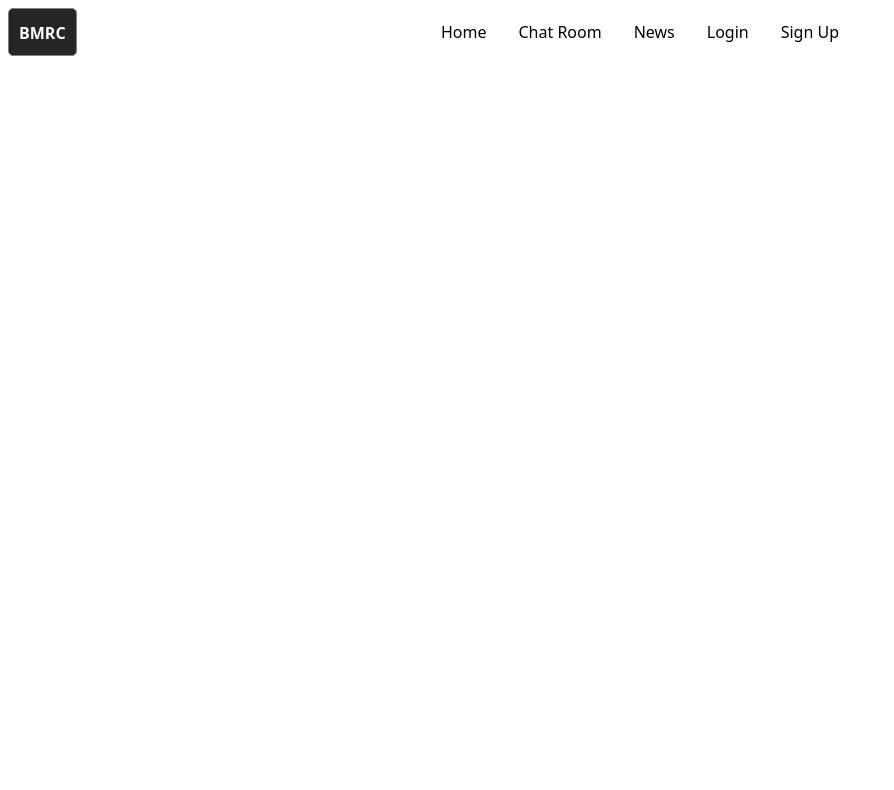
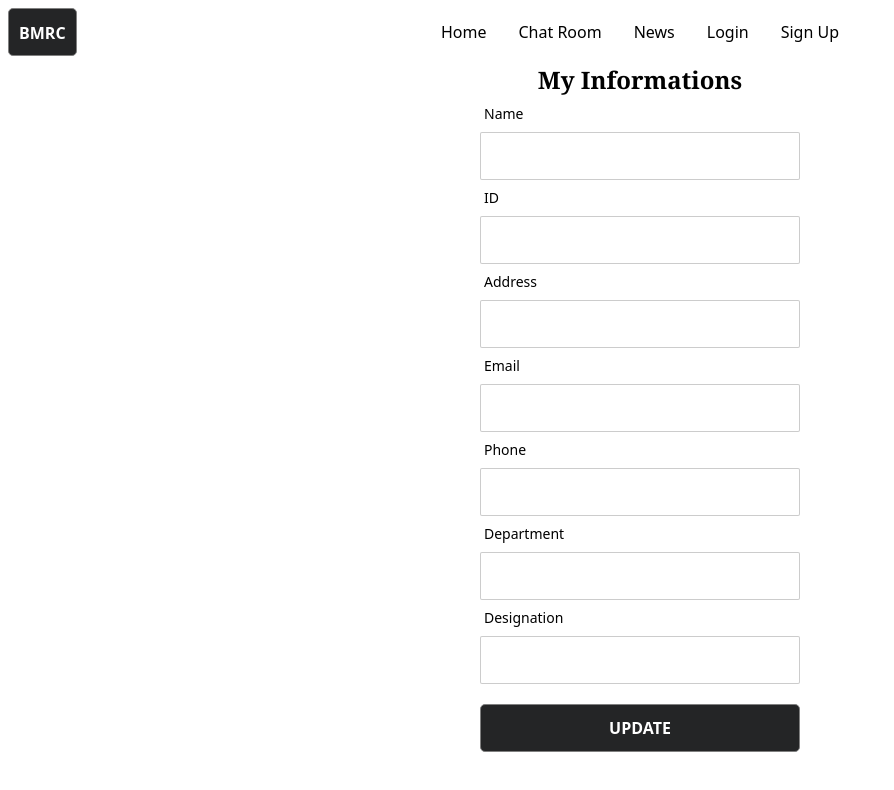
Before and after one commit to Rafath-Auvee/BMRC-Chat, a React (Create React App) app: page /data in a window 1280 px wide. Shown: the top 790 px of the page, without its empty margins (0-894 px from the left). Built offline with nearby package versions, Linux system fonts and the light colour scheme; no server answers.

Commit message:
member reg form added /data

```diff
--- a/package.json
+++ b/package.json
@@ -15,7 +15,7 @@
     "react-dom": "^18.2.0",
     "react-firebase-hooks": "^5.0.3",
     "react-google-maps": "^9.4.5",
-    "react-hook-form": "^7.34.1",
+    "react-hook-form": "^7.34.2",
     "react-moment": "^1.1.2",
     "react-router-dom": "^6.3.0",
     "react-scripts": "5.0.1",
--- a/src/App.js
+++ b/src/App.js
@@ -14,6 +14,7 @@ import ManageNews from "./Components/News/ManageNews";
 import NewsCard from "./Components/News/NewsCard";
 import Newsform from "./Components/News/Newsform";
 import NewsDescription from "./Components/News/NewsDescription";
+import MyProfile from './Components/DataCollection/MyProfile';
 
 
 function App() {
@@ -36,6 +37,7 @@ function App() {
         <Route path="/managenews" element={<ManageNews/>}/>
         <Route path='/news' element={<NewsCard/>}/>
         <Route path="/addnews" element={<Newsform/>}/>
+        <Route path="/data" element={<MyProfile/>}/>
         <Route
               path="/newsdescription/:id"
               element={<NewsDescription />}
--- /dev/null
+++ b/src/Components/DataCollection/MyProfile.js
@@ -0,0 +1,140 @@
+import React, { useState } from 'react';
+import { useAuthState } from 'react-firebase-hooks/auth';
+import { useForm } from 'react-hook-form';
+import { auth } from '../../firebase.init';
+
+
+
+const MyProfile = () => {
+    const [user] = useAuthState(auth)
+    const [updateUser,setUpdateUser] = useState([])
+
+    const { register, handleSubmit, reset } = useForm();
+
+    const onSubmit = async data => {
+        const currentUser = {
+            id:data?.id,
+            name:data?.name,
+            email: data?.email,
+            address: data?.address,
+            phone: data?.phone,
+            department: data?.department,
+            designation: data?.designation
+        }
+        console.log(currentUser);
+
+            // fetch(`https://sleepy-fjord-78360.herokuapp.com/user/${email}`, {
+            //     method: 'PUT',
+            //     headers: {
+            //         'content-type': 'application/json'
+            //     },
+            //     body: JSON.stringify(currentUser)
+            // })
+            //     .then(res => res.json())
+            //     .then(data => {
+            //         if (data.result.acknowledged) {
+            //             alert("Updated Successfully")
+            //             reset()
+            //         }
+
+            //     })
+
+
+    }
+
+
+    return (
+        <div>
+            <h1 className='text-2xl font-serif font-bold text-center'>My Informations</h1>
+            <div className="bg-transparent mx-auto max-w-xs mb-5 rounded-2xl w-100 ">
+                <form onSubmit={handleSubmit(onSubmit)}>
+                    <div className="form-control w-full max-w-xs">
+                        <label className="label">
+                            <span className="label-text">Name</span>
+                        </label>
+                        <input
+                            type="text"
+                            value={updateUser?.name}
+
+                            className="input input-bordered w-full max-w-xs"
+                            {...register("name")}
+                        />
+                    </div>
+                    <div className="form-control w-full max-w-xs">
+                        <label className="label">
+                            <span className="label-text">ID</span>
+                        </label>
+                        <input
+                            type="text"
+                            value={updateUser?.id}
+
+                            className="input input-bordered w-full max-w-xs"
+                            {...register("id")}
+                        />
+                    </div>
+                    <div className="form-control w-full max-w-xs">
+                        <label className="label">
+                            <span className="label-text">Address</span>
+                        </label>
+                        <input
+                            type="text"
+                            value={updateUser?.address}
+                            className="input input-bordered w-full max-w-xs"
+                            {...register("address")}
+                        />
+                    </div>
+                    <div className="form-control w-full max-w-xs">
+                        <label className="label">
+                            <span className="label-text">Email</span>
+                        </label>
+                        <input
+                            type="text"
+                            value={updateUser?.email}
+                            className="input input-bordered w-full max-w-xs"
+                            {...register("email")}
+                        />
+                    </div>
+                    <div className="form-control w-full max-w-xs">
+                        <label className="label">
+                            <span className="label-text">Phone</span>
+                        </label>
+                        <input
+                            type="text"
+                            value={updateUser?.phone}
+                            className="input input-bordered w-full max-w-xs"
+                            {...register("phone")}
+                        />
+
+                    </div>
+                    <div className="form-control w-full max-w-xs">
+                        <label className="label">
+                            <span className="label-text">Department</span>
+                        </label>
+                        <input
+                            type="text"
+                            value={updateUser?.department}
+                            className="input input-bordered w-full max-w-xs"
+                            {...register("department")}
+                        />
+
+                    </div>
+                    <div className="form-control w-full max-w-xs">
+                        <label className="label">
+                            <span className="label-text">Designation</span>
+                        </label>
+                        <input
+                            type="text"
+                            value={updateUser?.designation}
+                            className="input input-bordered w-full max-w-xs"
+                            {...register("designation")}
+                        />
+
+                    </div>
+                    <input className='btn w-full max-w-xs my-5' type="submit" value="Update" />
+                </form>
+            </div>
+        </div>
+    );
+};
+
+export default MyProfile;
--- a/src/Components/Pages/Home/HeroSection.js
+++ b/src/Components/Pages/Home/HeroSection.js
@@ -3,7 +3,7 @@ import React from "react";
 const HeroSection = () => {
   return (
     <div>
-      <section className="px-2 py-32  md:px-0">
+      <div className="px-2 py-32  md:px-0">
         <div className="container items-center  px-8 xl:px-5">
           <div className="flex flex-wrap sm:-mx-3">
             <div className="w-full md:w-1/2 md:px-3">
@@ -54,7 +54,7 @@ const HeroSection = () => {
             </div>
           </div>
         </div>
-      </section>
+      </div>
     </div>
   );
 };
```
Also changed, not shown: 1 other file (tests, documents, lock files or other folders).
